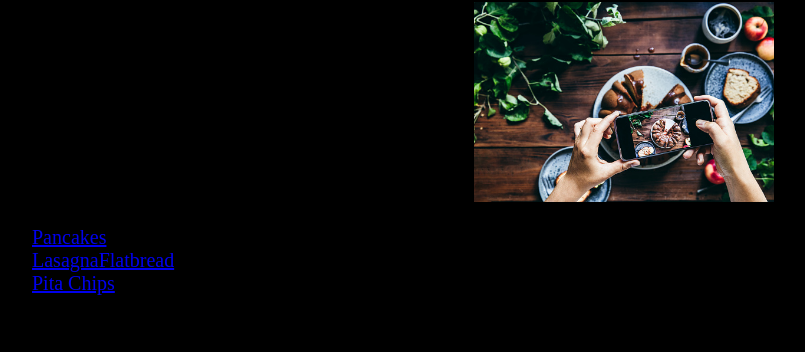
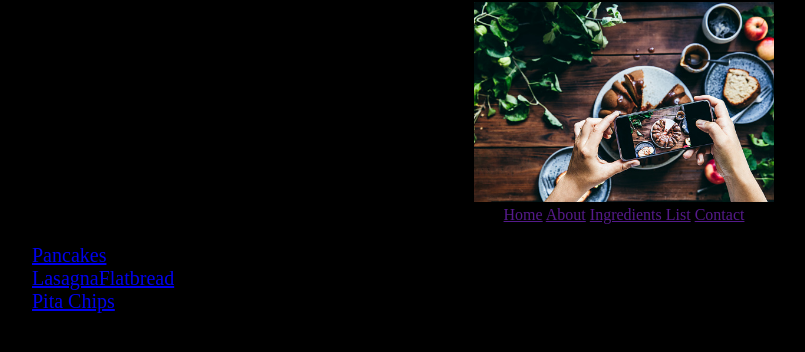
Before and after one commit to JustinB011688/odin-recipes, a plain HTML site: page index.html in a window 1280 px wide. Shown: the part 78-430 px from the top of the page, without its empty margins (16-821 px from the left). Drawn offline with Linux system fonts and the light colour scheme.

Commit message:
Added link buttons (no links set yet)

```diff
--- a/index.html
+++ b/index.html
@@ -15,6 +15,13 @@
     <img src="img/cooking.jpg" alt="cooking pot">
 
         </div>
+        <div>
+        <a href="">Home</a>
+        <a href="">About</a>
+        <a href="">Ingredients List</a>
+        <a href="">Contact</a>
+        </div>
+
 
 
     <ul>
```
